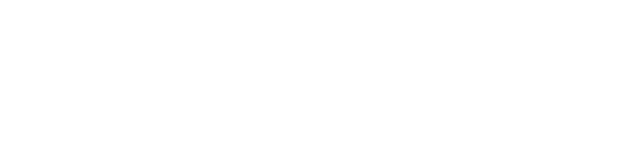
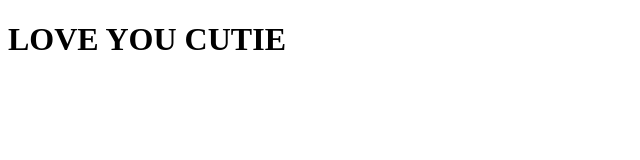
Before and after one commit to vanessayyou/NessyBrazyGamesSite, a plain HTML site: page index.html in a window 1280 px wide. Shown: the whole page, without its empty margins (0-640 px from the left). Drawn offline with nearby package versions, Linux system fonts and the light colour scheme.

Commit message:
surprise

```diff
--- a/css/main.css
+++ b/css/main.css
@@ -0,0 +1,3 @@
+h1:hover{
+    color: blueviolet;
+}
--- a/index.html
+++ b/index.html
@@ -16,7 +16,7 @@
 
 <body>
   <div class="main-container">
-
+    <h1>LOVE YOU CUTIE</h1>
   </div>
   <script src="js/vendor/modernizr-3.6.0.min.js"></script>
   <script src="https://code.jquery.com/jquery-3.3.1.min.js" integrity="sha256-FgpCb/KJQlLNfOu91ta32o/NMZxltwRo8QtmkMRdAu8=" crossorigin="anonymous"></script>
```
